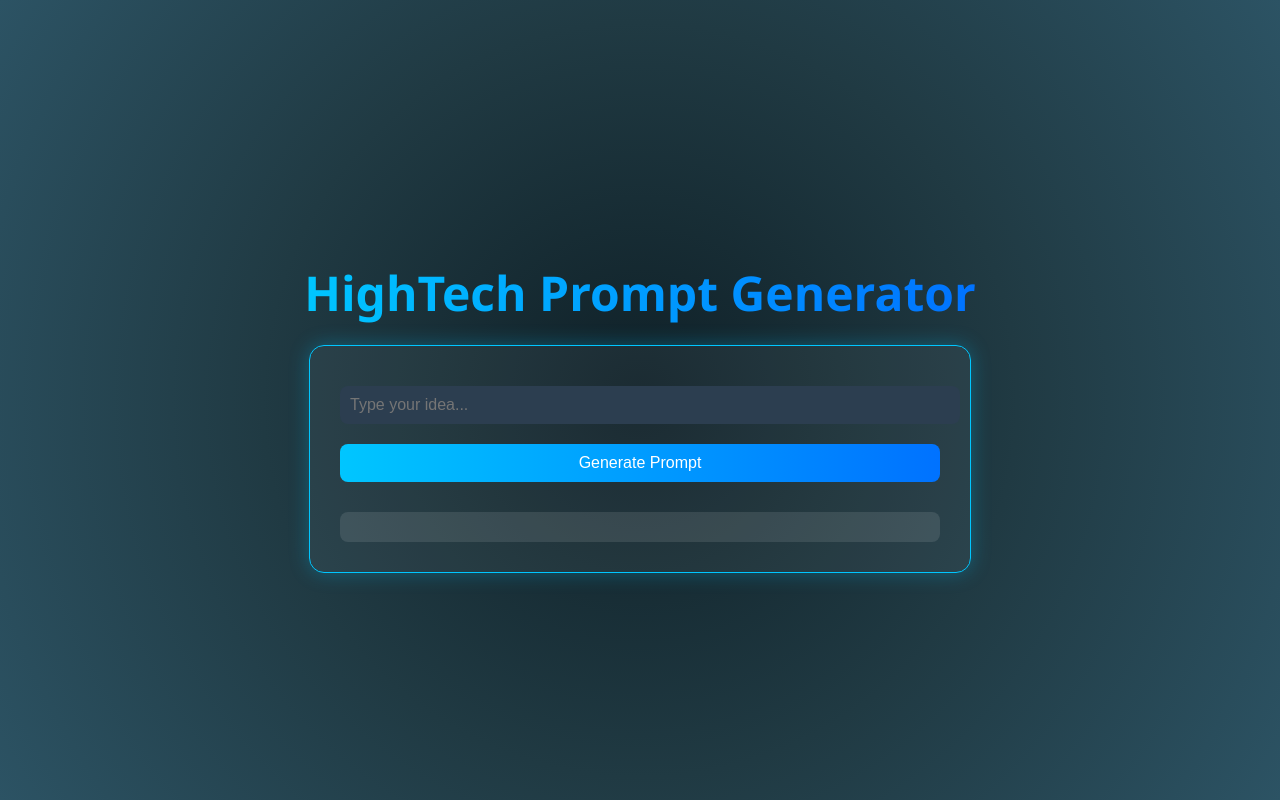
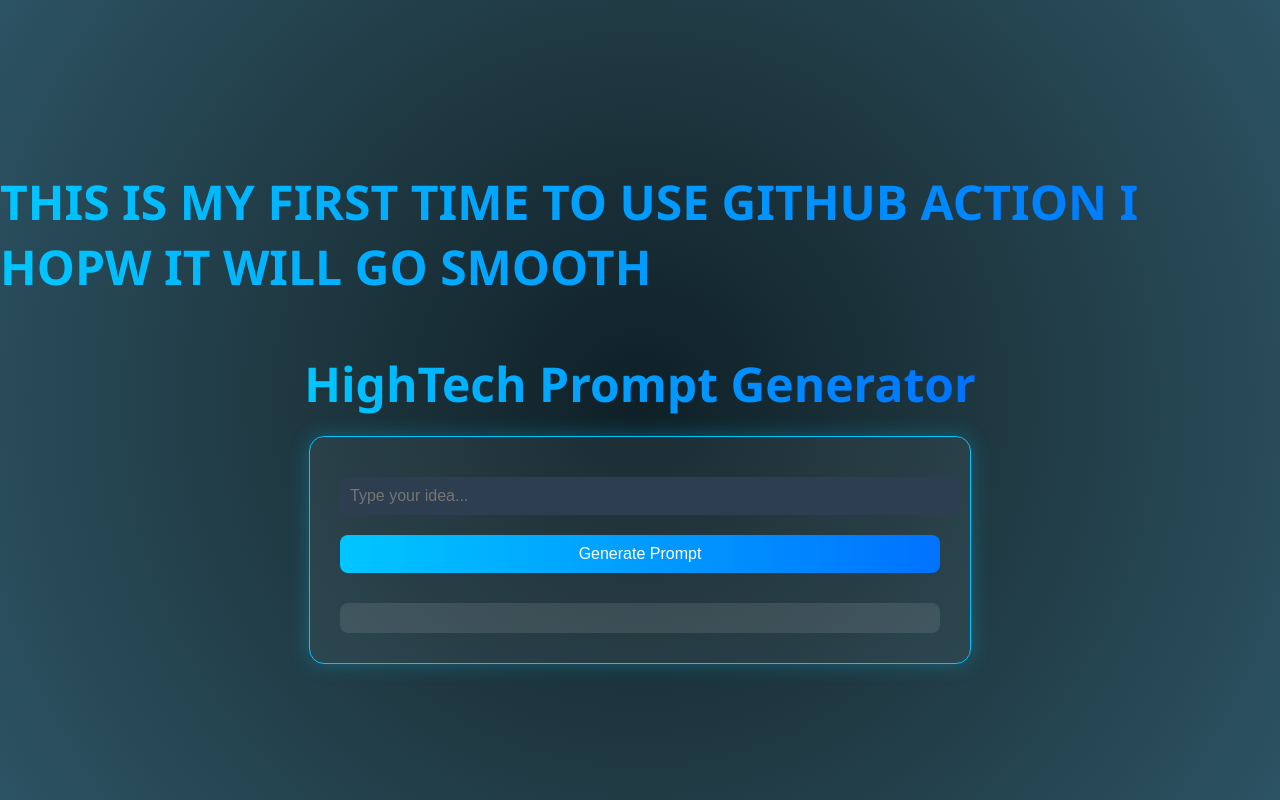
Before and after one commit to revati2706/StaticSite-Automation, a plain HTML site: page index.html in a window 1280 px wide. Drawn offline with Linux system fonts and the light colour scheme.

Commit message:
First Time to Use git Action

```diff
--- a/index.html
+++ b/index.html
@@ -4,6 +4,7 @@
   <meta charset="UTF-8">
   <meta name="viewport" content="width=device-width, initial-scale=1.0">
   <title>HighTech Prompt Generator</title>
+  <h1>THIS IS MY FIRST TIME TO USE GITHUB ACTION I HOPW IT WILL GO SMOOTH</h1>
   <style>
     body {
       margin: 0;
```
